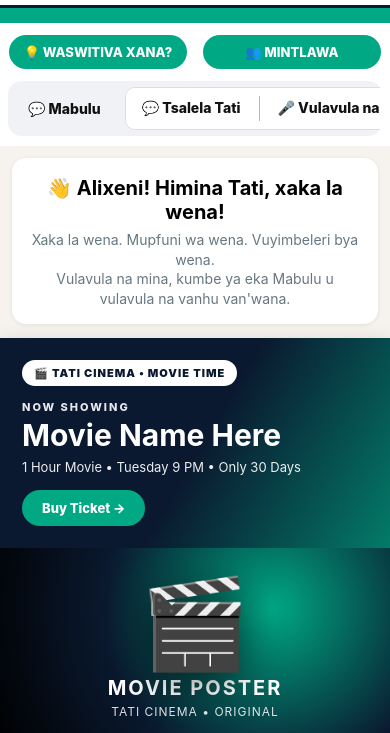
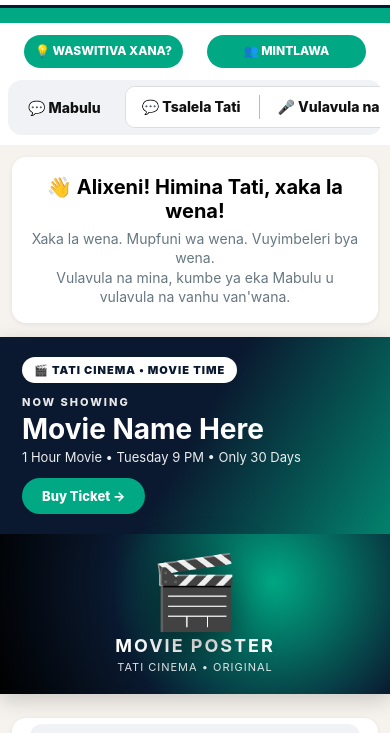
Before and after one commit to shynoneofficial/tati-ai, a plain HTML site: page index.html in a window 390 px wide. Shown: the part 64-797 px from the top of the page. Drawn offline with Linux system fonts and the light colour scheme.

Commit message:
Refactor styles for safeBar and cinemaBanner
Updated styles for safeBar and cinemaBanner sections, including padding adjustments and height changes.

```diff
--- a/index.html
+++ b/index.html
@@ -19,8 +19,9 @@ body{display:flex;flex-direction:column;min-height:100dvh;background:#fff;overfl
 #pagesBtn{padding:7px 9px;font-size:12px;background:#fff;color:#0a192f;border:1.5px solid #e53935;border-radius:12px;display:inline-flex;align-items:center;gap:4px}
 #pagesBtn .pageIcon{display:inline-flex;align-items:center;justify-content:center;width:18px;height:18px;background:#fff;color:#e53935;border:1.5px solid #e53935;border-radius:5px;font-size:12px;line-height:1}
 #greenLine{height:4mm;background:#00a884;flex-shrink:0}
-#safeBar{display:flex;gap:16px;padding:12px 10px;flex-shrink:0;justify-content:center}
-.pill{flex:none;width:178px;display:inline-block;text-align:center;padding:9px 10px;border-radius:999px;border:none;font-weight:800;font-size:13px;cursor:pointer;white-space:nowrap;background:#00a884;color:#fff;text-decoration:none}
+/* ★★★ ONLY THIS - GREEN BUTTONS SEPARATED - LEFT 24 = CENTRE 24 = RIGHT 24 ★★★ */
+#safeBar{display:flex;gap:24px;padding:12px 24px;flex-shrink:0;justify-content:center}
+.pill{flex:1 1 0;min-width:0;width:auto;max-width:280px;display:flex;align-items:center;justify-content:center;text-align:center;padding:9px 6px;border-radius:999px;border:none;font-weight:800;font-size:12px;line-height:1.2;cursor:pointer;white-space:normal;word-break:break-word;background:#00a884;color:#fff;text-decoration:none}
 #modeSwitch{display:flex;background:#f0f2f5;padding:6px;margin:0 8px 10px;border-radius:14px;gap:10px;flex-shrink:0;align-items:center;overflow-x:auto;scrollbar-width:none}
 #modeSwitch::-webkit-scrollbar{display:none}
 .modeBtn{padding:12px 14px;border-radius:10px;border:none;font-weight:800;font-size:14px;cursor:pointer;background:transparent;white-space:nowrap;text-decoration:none;color:#111;text-align:center;flex-shrink:0}
@@ -33,21 +34,21 @@ body{display:flex;flex-direction:column;min-height:100dvh;background:#fff;overfl
 #listenBtn.on{background:#00a884;color:#fff;border-color:#00a884}
 #createBtnTop{padding:12px 16px;border-radius:10px;background:#fff;color:#111;font-weight:800;font-size:14px;cursor:pointer;white-space:nowrap;text-decoration:none;flex-shrink:0;border:1px solid #ddd}
 #createBtnTop.active{background:#0a192f;color:#fff}
-/* ★★★ BANNER - EXACT SAME AS CINEMA PAGE - COMPUTER ★★★ */
-#cinemaBanner{display:block;width:calc(100% + 24px);max-width:none;margin:4px -12px 14px;border-radius:0;overflow:hidden;text-decoration:none;color:#fff;flex-shrink:0;box-shadow:0 6px 20px rgba(0,0,0,.18);position:relative;height:300px;background:#0a192f}
+/* BANNER - SHORTER - SAME AS BEFORE - NOT CHANGED */
+#cinemaBanner{display:block;width:calc(100% + 24px);max-width:none;margin:4px -12px 14px;border-radius:0;overflow:hidden;text-decoration:none;color:#fff;flex-shrink:0;box-shadow:0 6px 20px rgba(0,0,0,.18);position:relative;height:250px;background:#0a192f}
 #cinemaBanner .posterBg{position:absolute;inset:0;background:linear-gradient(120deg,#0a192f 0%,#0a192f 42%,#00a884 100%)}
 #cinemaBanner .posterArt{position:absolute;top:0;right:0;height:100%;width:62%;display:flex;flex-direction:column;align-items:center;justify-content:center;text-align:center;background:radial-gradient(circle at 70% 30%,#00a884 0%,#0a192f 55%,#000 100%);-webkit-mask-image:linear-gradient(to right,transparent 0%,rgba(0,0,0,.1) 12%,rgba(0,0,0,1) 38%);mask-image:linear-gradient(to right,transparent 0%,rgba(0,0,0,.1) 12%,rgba(0,0,0,1) 38%)}
-#cinemaBanner .posterArt .bigEmoji{font-size:88px;line-height:1;filter:drop-shadow(0 8px 20px rgba(0,0,0,.5))}
-#cinemaBanner .posterArt b{font-size:20px;letter-spacing:2px;margin-top:10px;color:#fff}
-#cinemaBanner .posterArt span{font-size:12px;opacity:.85;letter-spacing:1px;margin-top:4px;color:#fff}
+#cinemaBanner .posterArt .bigEmoji{font-size:72px;line-height:1;filter:drop-shadow(0 8px 20px rgba(0,0,0,.5))}
+#cinemaBanner .posterArt b{font-size:18px;letter-spacing:2px;margin-top:8px;color:#fff}
+#cinemaBanner .posterArt span{font-size:11px;opacity:.85;letter-spacing:1px;margin-top:4px;color:#fff}
 #cinemaBanner .posterImg{position:absolute;top:0;right:0;height:100%;width:62%;object-fit:cover;display:block;z-index:2;-webkit-mask-image:linear-gradient(to right,transparent 0%,rgba(0,0,0,.1) 12%,rgba(0,0,0,1) 38%);mask-image:linear-gradient(to right,transparent 0%,rgba(0,0,0,.1) 12%,rgba(0,0,0,1) 38%)}
 #cinemaBanner .posterFade{position:absolute;inset:0;z-index:3;background:linear-gradient(to right,#0a192f 0%,rgba(10,25,47,.85) 32%,rgba(10,25,47,.15) 55%,transparent 70%)}
-#cinemaBanner .posterContent{position:relative;z-index:4;padding:30px;height:100%;display:flex;flex-direction:column;justify-content:center;max-width:58%}
+#cinemaBanner .posterContent{position:relative;z-index:4;padding:22px 30px;height:100%;display:flex;flex-direction:column;justify-content:center;max-width:58%}
 #cinemaBanner small{background:#fff;color:#0a192f;padding:6px 12px;border-radius:20px;font-size:11px;font-weight:900;letter-spacing:1px;align-self:flex-start}
-#cinemaBanner .movieLabel{font-size:11px;letter-spacing:2px;opacity:.9;margin-top:14px;font-weight:800;color:#fff}
-#cinemaBanner h2{font-size:30px;margin:6px 0 6px;line-height:1.05;color:#fff}
+#cinemaBanner .movieLabel{font-size:11px;letter-spacing:2px;opacity:.9;margin-top:12px;font-weight:800;color:#fff}
+#cinemaBanner h2{font-size:28px;margin:6px 0 4px;line-height:1.05;color:#fff}
 #cinemaBanner p{font-size:13px;opacity:.92;line-height:1.4;color:#fff;max-width:100%}
-#cinemaBanner .cinemaBtn{display:inline-block;margin-top:14px;background:#00a884;color:#fff;padding:10px 20px;border-radius:999px;font-weight:800;font-size:13px;align-self:flex-start}
+#cinemaBanner .cinemaBtn{display:inline-block;margin-top:12px;background:#00a884;color:#fff;padding:10px 20px;border-radius:999px;font-weight:800;font-size:13px;align-self:flex-start}
 .page{flex:1;overflow-y:auto;overflow-x:hidden;-webkit-overflow-scrolling:touch;padding:12px;padding-bottom:120px;background:#f6f3ee;display:flex;flex-direction:column;gap:10px;min-height:60vh;touch-action:pan-y;overscroll-behavior-y:contain}
 #homeView{overflow-y:auto}
 .homeCard{background:#fff;border-radius:14px;padding:18px;padding-bottom:24px;text-align:center;box-shadow:0 1px 4px rgba(0,0,0,.08);width:100%}
@@ -75,15 +76,14 @@ body{display:flex;flex-direction:column;min-height:100dvh;background:#fff;overfl
 #spotMarker{position:fixed;width:28px;height:28px;border-radius:50%;background:#00a884;border:3px solid #fff;box-shadow:0 2px 8px rgba(0,0,0,.4);z-index:10001;display:none;touch-action:none;cursor:grab}
 #spotMarker:active{cursor:grabbing}
 #spotLabel{position:fixed;z-index:10001;display:none;background:#111;color:#fff;font-size:11px;font-weight:800;padding:5px 8px;border-radius:999px;pointer-events:none;white-space:nowrap}
-/* ★★★ BANNER - PHONE ONLY - EXACT SAME AS CINEMA PAGE PHONE ★★★ */
 @media(max-width:640px){
 #cinemaBanner{width:100vw!important;max-width:100vw!important;margin:4px -12px 14px!important;border-radius:0!important;height:auto!important;display:flex;flex-direction:column}
 #cinemaBanner .posterBg{position:absolute;inset:0}
-#cinemaBanner .posterArt{position:relative;width:100%;height:200px;order:2;-webkit-mask-image:none;mask-image:none}
-#cinemaBanner .posterImg{position:relative;width:100%;height:200px;order:2;object-fit:cover;-webkit-mask-image:none;mask-image:none;z-index:2}
+#cinemaBanner .posterArt{position:relative;width:100%;height:160px;order:2;-webkit-mask-image:none;mask-image:none}
+#cinemaBanner .posterImg{position:relative;width:100%;height:160px;order:2;object-fit:cover;-webkit-mask-image:none;mask-image:none;z-index:2}
 #cinemaBanner .posterFade{display:none}
-#cinemaBanner .posterContent{position:relative;max-width:100%;width:100%;height:auto;padding:22px;order:1;z-index:4}
-#cinemaBanner h2{font-size:30px}
+#cinemaBanner .posterContent{position:relative;max-width:100%;width:100%;height:auto;padding:20px 22px;order:1;z-index:4}
+#cinemaBanner h2{font-size:28px}
 }
 </style></head><body>
 <div id="header">
@@ -111,7 +111,6 @@ body{display:flex;flex-direction:column;min-height:100dvh;background:#fff;overfl
 <h2 id="welcomeTitle">👋 Alixeni! Himina Tati, xaka la wena!</h2>
 <p id="welcomeSub">Xaka la wena. Mupfuni wa wena. Vuyimbeleri bya wena.<br>Vulavula na mina, kumbe ya eka Mabulu u vulavula na vanhu van'wana.</p>
 </div>
-<!-- ★★★ BANNER - SAME AS CINEMA PAGE - CLICK ANYWHERE GOES TO CINEMA ★★★ -->
 <a id="cinemaBanner" href="./tati-cinema.html">
   <div class="posterBg"></div>
   <div class="posterArt"><div class="bigEmoji">🎬</div><b>MOVIE POSTER</b><span>TATI CINEMA • ORIGINAL</span></div>
```
